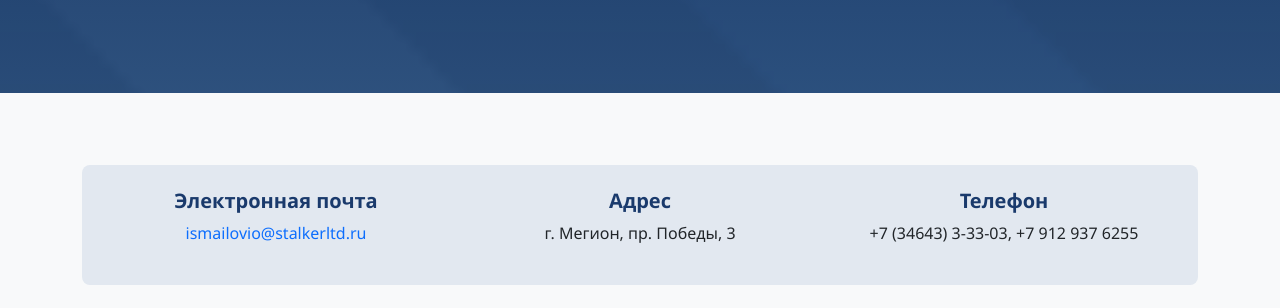
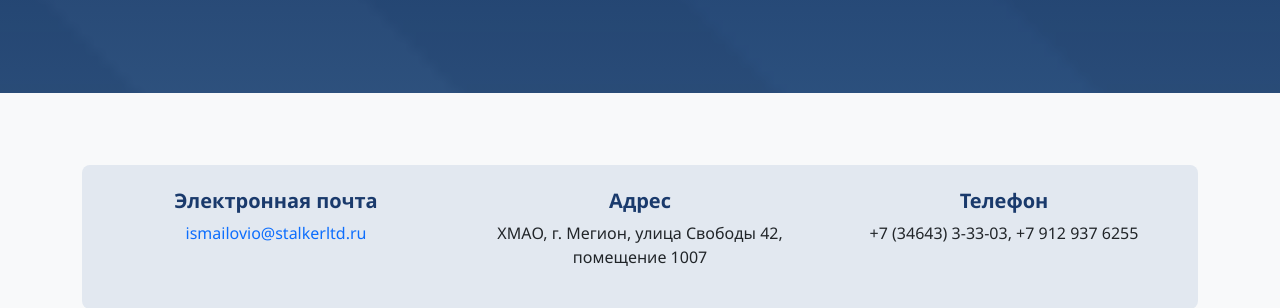
Before and after one commit to finist-m/finist-m.github.io, a plain HTML site: page index.html in a window 1280 px wide. Shown: the part 272-580 px from the top of the page. Drawn offline with nearby package versions, Linux system fonts and the light colour scheme.

Commit message:
Update index.html

```diff
--- a/index.html
+++ b/index.html
@@ -187,7 +187,7 @@
             </div>
             <div class="col-md-4 text-center mb-3 mb-md-0">
                 <h5>Адрес</h5>
-                <p>г. Мегион, пр. Победы, 3</p>
+                <p>ХМАО, г. Мегион, улица Свободы 42, помещение 1007</p>
             </div>
             <div class="col-md-4 text-center">
                 <h5>Телефон</h5>
```
